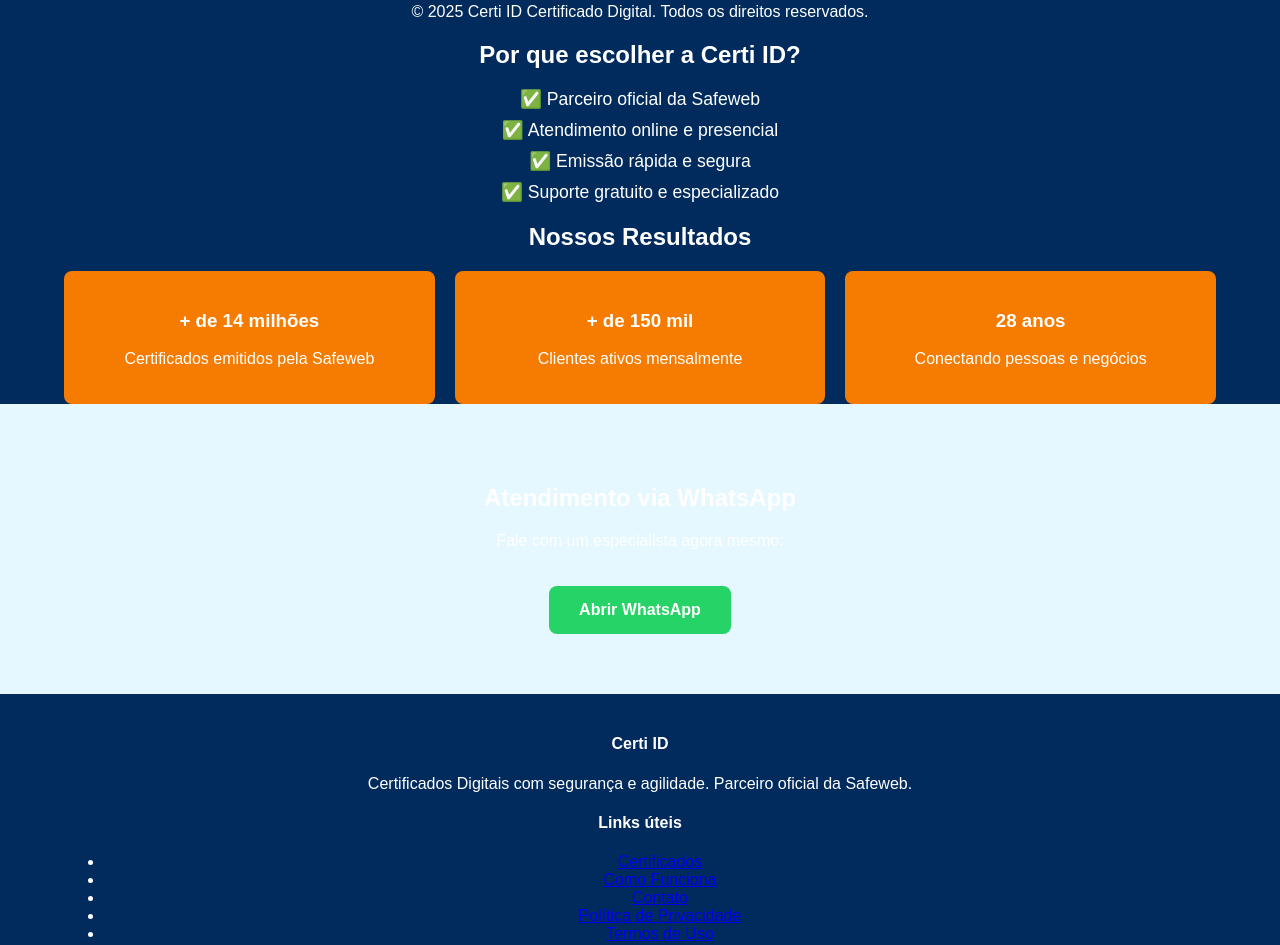
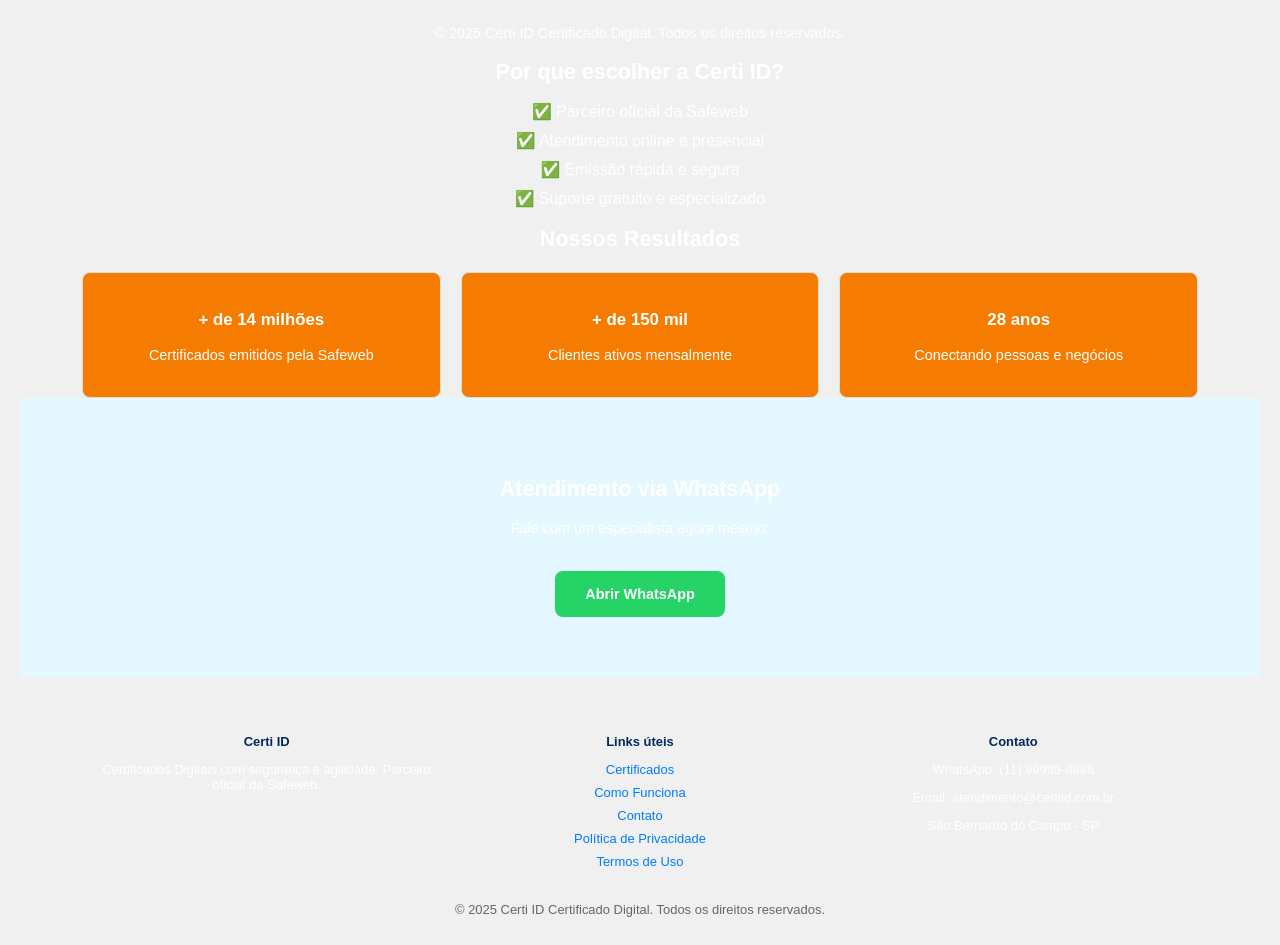
Before and after one commit to mantovanio/certi-id-site, a plain HTML site: page index.html in a window 1280 px wide. Shown: the part 1521-2466 px from the top of the page. Drawn offline with Linux system fonts and the light colour scheme.

Commit message:
Add light palette styles to style.css

```diff
--- a/style.css
+++ b/style.css
@@ -157,3 +157,78 @@ footer {
   display: inline-block;
   margin-top: 20px;
 }
+/* Paleta leve */
+body {
+  background-color: #f9f9f9;
+  color: #333;
+}
+
+header {
+  background-color: #ffffff;
+  border-bottom: 1px solid #ddd;
+}
+
+nav a {
+  color: #002b5c;
+}
+
+.hero {
+  background-color: #eaf2f8;
+}
+
+.btn {
+  background-color: #007bff;
+}
+
+.card {
+  background-color: #ffffff;
+  border: 1px solid #ddd;
+}
+
+/* Rodapé */
+footer {
+  background-color: #f0f0f0;
+  padding: 40px 20px 20px;
+  font-size: 0.9em;
+}
+
+.rodape {
+  display: flex;
+  flex-wrap: wrap;
+  gap: 40px;
+  justify-content: space-between;
+}
+
+.coluna {
+  flex: 1;
+  min-width: 200px;
+}
+
+.coluna h4 {
+  margin-bottom: 10px;
+  color: #002b5c;
+}
+
+.coluna ul {
+  list-style: none;
+  padding-left: 0;
+}
+
+.coluna ul li {
+  margin-bottom: 8px;
+}
+
+.coluna ul a {
+  text-decoration: none;
+  color: #007bff;
+}
+
+.coluna ul a:hover {
+  text-decoration: underline;
+}
+
+.copyright {
+  text-align: center;
+  margin-top: 20px;
+  color: #666;
+}
```
